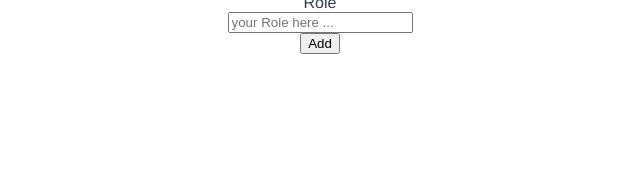
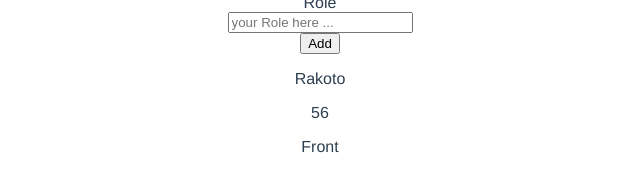
Before and after one commit to tojoniaina30/VueExo, a Vue app: page / in a window 1280 px wide. Shown: the part 144-336 px from the top of the page, without its empty margins (320-960 px from the left). Built offline with nearby package versions, Linux system fonts and the light colour scheme.

Commit message:
nanao methodes tanaty app

```diff
--- a/src/App.vue
+++ b/src/App.vue
@@ -1,18 +1,30 @@
 <template>
   <div id="app">
-    <AddForm/>
+    <AddForm @addUser="addUser" />
+    <UserCard />
   </div>
 </template>
 
 <script>
 import AddForm from './components/AddForm.vue';
+import UserCard from './components/UserCard.vue';
 
 export default {
   name: 'App',
   components: {
     AddForm,
-  }
-
+    UserCard
+},
+  data(){
+    return{
+      users:[]
+    }
+  },
+  methods: {
+    addUser: function (newUser) {
+      this.users.push(newUser)
+    }
+  },
 }
 </script>
 
--- a/src/components/UserCard.vue
+++ b/src/components/UserCard.vue
@@ -1,13 +1,17 @@
 <template>
     <div>
-
+        <p>Rakoto</p>
+        <p>56</p>
+        <p>Front</p>
     </div>
 </template>
+
 <script>
 export default {
-
+    name:'UserCard'
 }
 </script>
+
 <style>
 
 </style>
```
